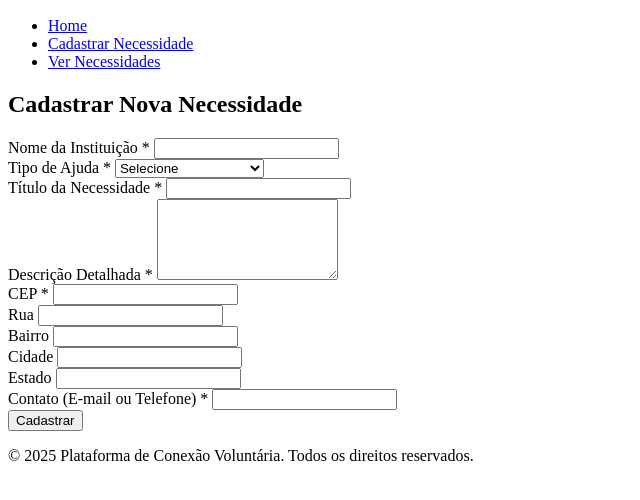
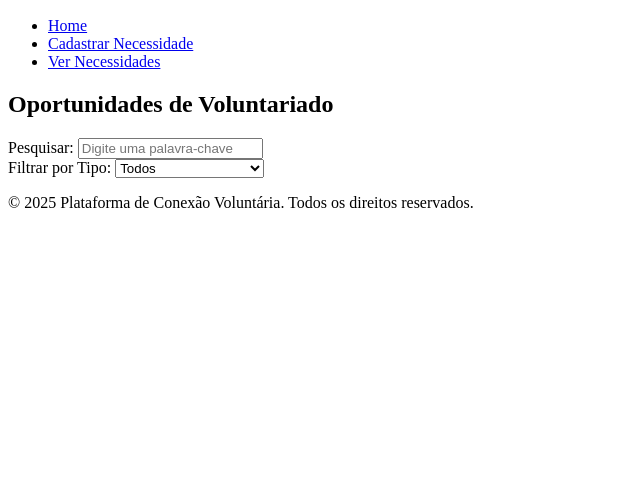
Before and after one commit to ViniBalleh004/Projeto-Volunt-rio, a plain HTML site: page visualização.html in a window 1280 px wide. Shown: the part 50-550 px from the top of the page, without its empty margins (0-640 px from the left). Drawn offline with Linux system fonts and the light colour scheme.

Commit message:
Commit rapido de correção acabei copiando a estrutura html do cadastro na pagina visualição.html  e não percibi, e também acabei esquecendo de add o arquivo visualizacao.js

```diff
--- a/visualização.html
+++ b/visualização.html
@@ -3,7 +3,7 @@
 <head>
   <meta charset="UTF-8">
   <meta name="viewport" content="width=device-width, initial-scale=1.0">
-  <title>Cadastrar Necessidade</title>
+  <title>Visualizar Necessidades</title>
   <link rel="stylesheet" href="css/styles.css">
 </head>
 <body>
@@ -21,17 +21,17 @@
 
   <!-- Conteúdo Principal -->
   <main>
-    <section class="form-section">
-      <h2>Cadastrar Nova Necessidade</h2>
-      <form id="formNecessidade">
+    <section class="visualizacao-section">
+      <h2>Oportunidades de Voluntariado</h2>
+      <div class="filtros">
         <div class="form-group">
-          <label for="nomeInstituicao">Nome da Instituição *</label>
-          <input type="text" id="nomeInstituicao" name="nomeInstituicao" required>
+          <label for="pesquisa">Pesquisar:</label>
+          <input type="text" id="pesquisa" name="pesquisa" placeholder="Digite uma palavra-chave">
         </div>
         <div class="form-group">
-          <label for="tipoAjuda">Tipo de Ajuda *</label>
-          <select id="tipoAjuda" name="tipoAjuda" required>
-            <option value="" disabled selected>Selecione</option>
+          <label for="filtroTipo">Filtrar por Tipo:</label>
+          <select id="filtroTipo" name="filtroTipo">
+            <option value="">Todos</option>
             <option value="Educacao">Educação</option>
             <option value="Saude">Saúde</option>
             <option value="MeioAmbiente">Meio Ambiente</option>
@@ -40,40 +40,10 @@
             <option value="Outros">Outros</option>
           </select>
         </div>
-        <div class="form-group">
-          <label for="titulo">Título da Necessidade *</label>
-          <input type="text" id="titulo" name="titulo" required>
-        </div>
-        <div class="form-group">
-          <label for="descricao">Descrição Detalhada *</label>
-          <textarea id="descricao" name="descricao" rows="5" required></textarea>
-        </div>
-        <div class="form-group">
-          <label for="cep">CEP *</label>
-          <input type="text" id="cep" name="cep" required onblur="buscarCEP()">
-        </div>
-        <div class="form-group">
-          <label for="rua">Rua</label>
-          <input type="text" id="rua" name="rua" readonly>
-        </div>
-        <div class="form-group">
-          <label for="bairro">Bairro</label>
-          <input type="text" id="bairro" name="bairro" readonly>
-        </div>
-        <div class="form-group">
-          <label for="cidade">Cidade</label>
-          <input type="text" id="cidade" name="cidade" readonly>
-        </div>
-        <div class="form-group">
-          <label for="estado">Estado</label>
-          <input type="text" id="estado" name="estado" readonly>
-        </div>
-        <div class="form-group">
-          <label for="contato">Contato (E-mail ou Telefone) *</label>
-          <input type="text" id="contato" name="contato" required>
-        </div>
-        <button type="submit" class="btn">Cadastrar</button>
-      </form>
+      </div>
+      <div id="listaNecessidades" class="necessidades-container">
+        <!-- Cards de necessidades serão inseridos aqui via JavaScript -->
+      </div>
     </section>
   </main>
 
@@ -82,6 +52,6 @@
     <p>&copy; 2025 Plataforma de Conexão Voluntária. Todos os direitos reservados.</p>
   </footer>
 
-  <script src="js/cadastro.js"></script>
+  <script src="js/visualizacao.js"></script>
 </body>
 </html>
```
Also changed, not shown: js/visualizacao.js (added).
